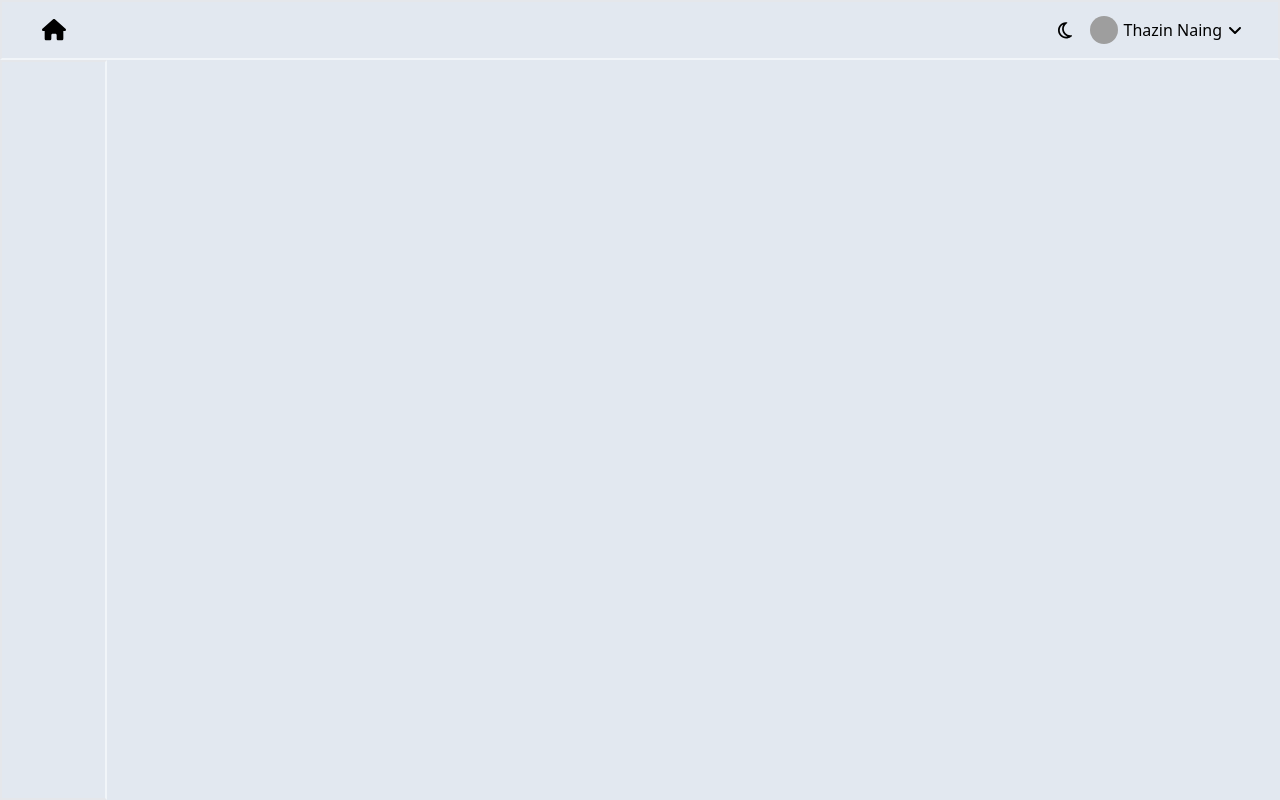
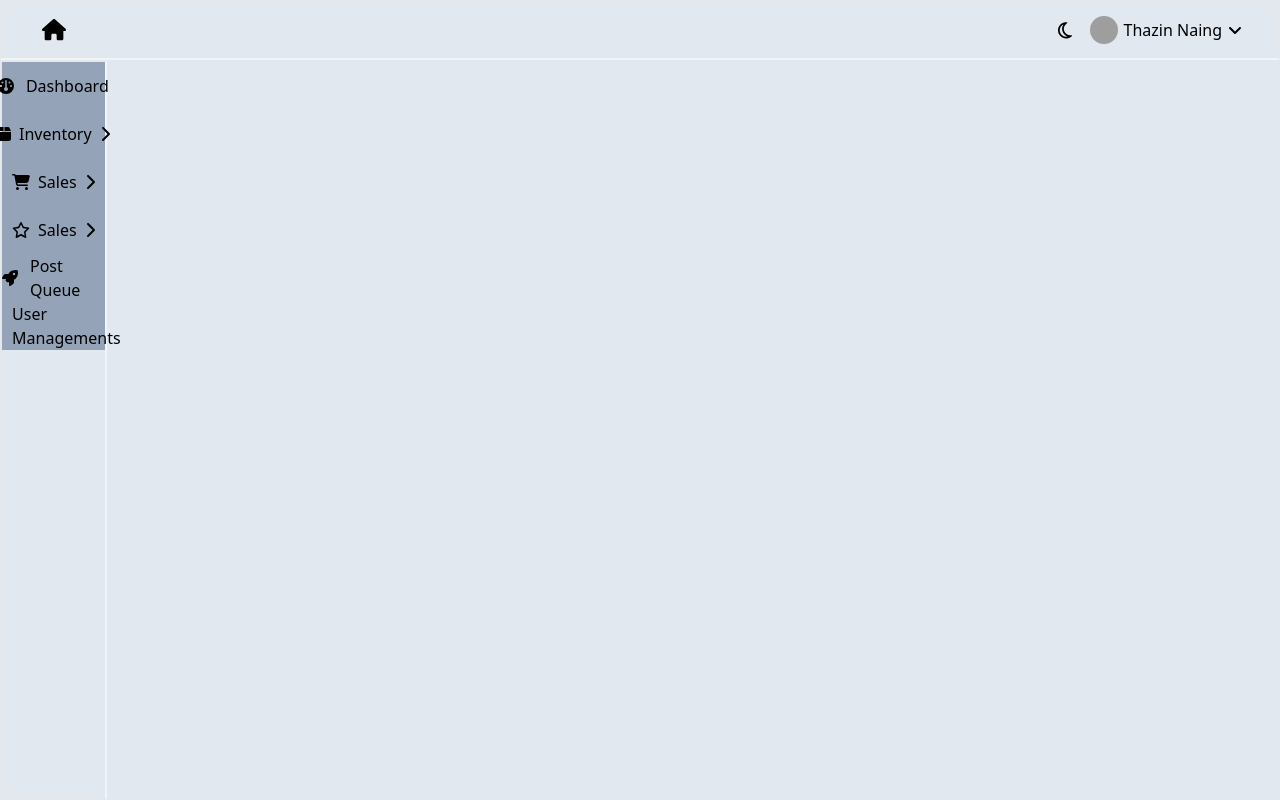
Before and after one commit to Tech-Notes/tech-notes.web, a React (Vite) app: page / in a window 1280 px wide. Built offline with nearby package versions, Linux system fonts and the light colour scheme; grey boxes are pictures that could not be loaded.

Commit message:
feat: adding features to sideBar

```diff
--- a/src/components/SideBar.jsx
+++ b/src/components/SideBar.jsx
@@ -1,28 +1,22 @@
-import { faChartColumn } from "@fortawesome/free-solid-svg-icons";
+import { faBox } from "@fortawesome/free-solid-svg-icons";
+import { faDashboard } from "@fortawesome/free-solid-svg-icons";
+import { faChevronRight } from "@fortawesome/free-solid-svg-icons";
+import { faCartShopping } from "@fortawesome/free-solid-svg-icons";
+import { faStar } from "@fortawesome/free-regular-svg-icons";
+import { faRocket } from "@fortawesome/free-solid-svg-icons";
+import { faUser } from "@fortawesome/free-regular-svg-icons";
+import TwoContentSB from "./TwoContentSB";
+import ThreeContentSB from "./ThreeContentSB";
 
 const SideBar = () => {
   return (
     <div class="w-1/5 h-full border-2 border-r-slate-100 md:w-1/12 flex flex-col">
-      <div>
-        <div>
-
-        </div>
-        <div>
-
-        </div>
-      </div>
-      <div>
-        <div>
-
-        </div>
-        <div>
-
-        </div>
-        <div>
-
-        </div>
-
-      </div>
+      <TwoContentSB icon={faDashboard} title={"Dashboard"}/>
+      <ThreeContentSB icon={faBox} title={"Inventory"} arrowIcon={faChevronRight} />
+      <ThreeContentSB icon={faCartShopping} title={'Sales'} arrowIcon={faChevronRight} />
+      <ThreeContentSB icon={faStar} title={'Sales'} arrowIcon={faChevronRight} />
+      <TwoContentSB icon={faRocket} title={"Post Queue"} />
+      <TwoContentSB icon={faUser} title={"User Managements"} />
       <div>
 
       </div>
--- /dev/null
+++ b/src/components/ThreeContentSB.jsx
@@ -0,0 +1,20 @@
+import React from 'react';
+import { FontAwesomeIcon } from '@fortawesome/react-fontawesome';
+
+const ThreeContentSB = ({icon, title, arrowIcon}) => {
+  return (
+    <div class="flex gap-2 h-12 bg-slate-400 justify-center items-center">
+        <div>
+          <FontAwesomeIcon icon={icon} />
+        </div>
+        <div>
+            {title}
+        </div>
+        <div>
+            <FontAwesomeIcon icon={arrowIcon} />
+        </div>
+      </div>
+  );
+}
+
+export default ThreeContentSB;
--- /dev/null
+++ b/src/components/TwoContentSB.jsx
@@ -0,0 +1,17 @@
+import React from 'react';
+import { FontAwesomeIcon } from '@fortawesome/react-fontawesome';
+
+const TwoContentSB = ({icon, title}) => {
+  return (
+    <div class="flex gap-3 h-12 bg-slate-400 justify-center items-center">
+        <div>
+          <FontAwesomeIcon icon={icon} />
+        </div>
+        <div>
+            {title}
+        </div>
+      </div>
+  );
+}
+
+export default TwoContentSB;
```
